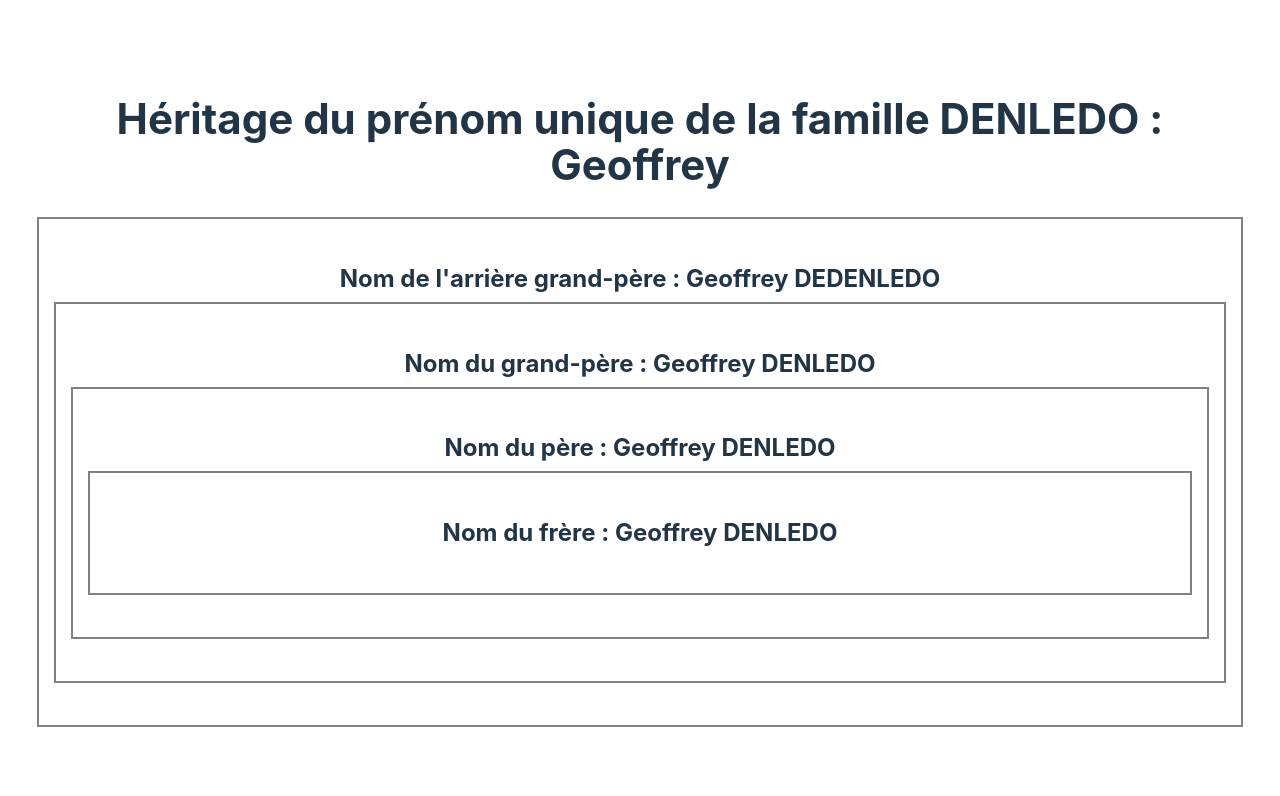
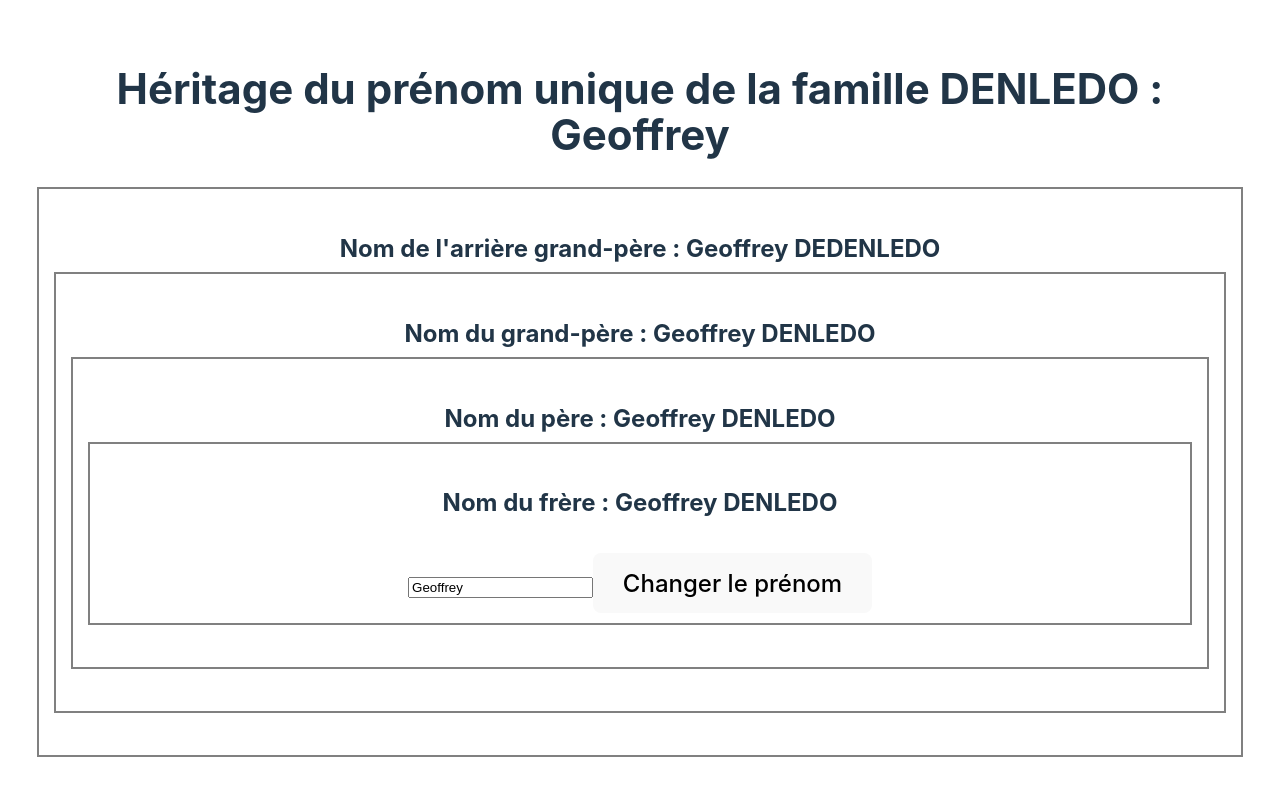
Before and after one commit to JeremyFelix720/global_states_with_react, a React (Vite) app: page / in a window 1280 px wide. Shown: the top 796 px of the page. Built offline with nearby package versions, Linux system fonts and the light colour scheme.

Commit message:
Transmission de l'état 'newFamilyName' du composant 'Brother' à ses composants parents

```diff
--- a/src/App.tsx
+++ b/src/App.tsx
@@ -13,7 +13,10 @@ export default function App() {
   return (
     <>
       <h1>Héritage du prénom unique de la famille DENLEDO : {familyName}</h1>
-      <GreatGrandfather familyName={familyName} />
+      <GreatGrandfather
+        familyName={familyName}
+        updateFamilyName={setFamilyName}
+      />
     </>
   )
 }
--- a/src/components/Brother.tsx
+++ b/src/components/Brother.tsx
@@ -1,7 +1,22 @@
-export default function Brother(props: {fatherFamilyName: string}) {
+import { useState } from "react"
+
+// La props "fatherFamilyName" est transmise du composant "Father" au composant "Brother".
+// L'événement "updateFamilyName" transmet l'état "newFamilyName" de l'enfant "Brother" au parent "Father".
+export default function Brother(props: {fatherFamilyName: string, updateFamilyName: (newFamilyName: string) => void}) {
   // ETATS
+  const [newFamilyName, setNewFamilyName] = useState(props.fatherFamilyName)
 
   // COMPORTEMENTS
+
+  // Mise à jour de l'état "newFamilyName" du composant "Brother".
+  const handleChangeFamilyName = (event: React.ChangeEvent<HTMLInputElement>) => {
+    setNewFamilyName(event.target.value)
+  }
+
+  // Remontée de l'état "newFamilyName" dans le parent "Father" du composant "Brother".
+  const handleUpdateFamilyName = () => {
+    props.updateFamilyName(newFamilyName)
+}
 
   // AFFICHAGE
   return (
@@ -10,6 +25,12 @@ export default function Brother(props: {fatherFamilyName: string}) {
         <h4>
           Nom du frère : {props.fatherFamilyName} DENLEDO
         </h4>
+        <input
+          type="text"
+          value={newFamilyName}
+          onChange={handleChangeFamilyName}
+        />
+        <button onClick={handleUpdateFamilyName}>Changer le prénom</button>
       </section>
     </>
   )
--- a/src/components/Father.tsx
+++ b/src/components/Father.tsx
@@ -1,6 +1,6 @@
 import Brother from "./Brother";
 
-export default function Father(props: {grandfatherFamilyName: string}) {
+export default function Father(props: {grandfatherFamilyName: string, updateFamilyName: (newFamilyName: string) => void}) {
   // ETATS
 
   // COMPORTEMENTS
@@ -11,7 +11,10 @@ export default function Father(props: {grandfatherFamilyName: string}) {
       <section className="memberBlocks">
         <h4>
           Nom du père : {props.grandfatherFamilyName} DENLEDO
-          <Brother fatherFamilyName={props.grandfatherFamilyName} />
+          <Brother
+            fatherFamilyName={props.grandfatherFamilyName}
+            updateFamilyName={props.updateFamilyName}
+          />
         </h4>
       </section>
     </>
--- a/src/components/GrandFather.tsx
+++ b/src/components/GrandFather.tsx
@@ -1,6 +1,6 @@
 import Father from "./Father";
 
-export default function Grandfather(props: {greatGrandfatherFamilyName: string}) {
+export default function Grandfather(props: {greatGrandfatherFamilyName: string, updateFamilyName: (newFamilyName: string) => void}) {
   // ETATS
 
   // COMPORTEMENTS
@@ -11,7 +11,10 @@ export default function Grandfather(props: {greatGrandfatherFamilyName: string})
       <section className="memberBlocks">
         <h4>
           Nom du grand-père : {props.greatGrandfatherFamilyName} DENLEDO
-          <Father grandfatherFamilyName={props.greatGrandfatherFamilyName} />
+          <Father
+            grandfatherFamilyName={props.greatGrandfatherFamilyName}
+            updateFamilyName={props.updateFamilyName}
+          />
         </h4>
       </section>
     </>
--- a/src/components/GreatGrandfather.tsx
+++ b/src/components/GreatGrandfather.tsx
@@ -1,6 +1,6 @@
 import Grandfather from "./GrandFather";
 
-export default function GreatGrandfather(props: {familyName: string}) {
+export default function GreatGrandfather(props: {familyName: string, updateFamilyName: (newFamilyName: string) => void}) {
   // ETATS
 
   // COMPORTEMENTS
@@ -11,7 +11,10 @@ export default function GreatGrandfather(props: {familyName: string}) {
       <section className="memberBlocks">
         <h4>
           Nom de l'arrière grand-père : {props.familyName} DEDENLEDO
-          <Grandfather greatGrandfatherFamilyName={props.familyName} />
+          <Grandfather
+            greatGrandfatherFamilyName={props.familyName}
+            updateFamilyName={props.updateFamilyName}
+          />
         </h4>
       </section>
     </>
```
